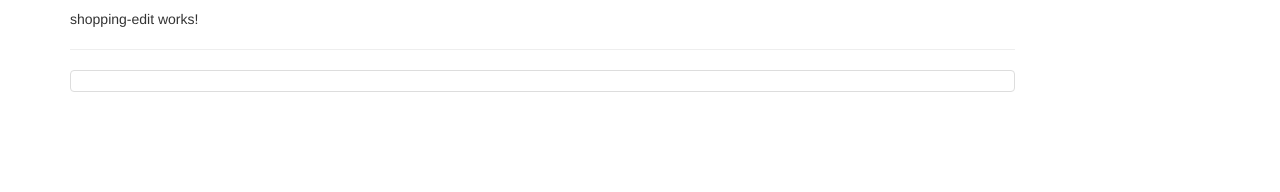
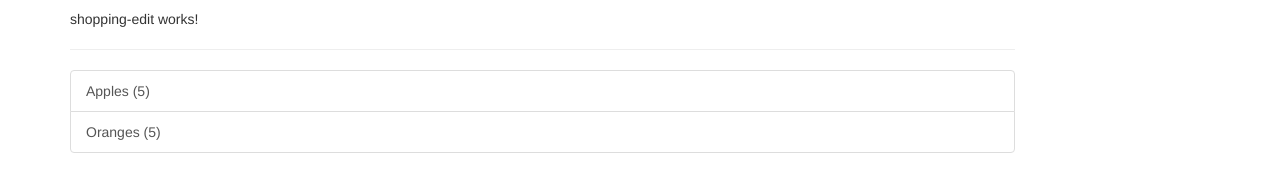
Before and after one commit to Grammos/cookWMe, an Angular app in the folder cook-w-me/: page / in a window 1280 px wide. Shown: the part 310-502 px from the top of the page. Built offline with nearby package versions, Linux system fonts and the light colour scheme.

Commit message:
Creating and Outputting the Shopping List.

```diff
--- a/cook-w-me/src/app/shopping-list/shopping-list.component.html
+++ b/cook-w-me/src/app/shopping-list/shopping-list.component.html
@@ -3,7 +3,13 @@
 		<app-shopping-edit></app-shopping-edit>
 		<hr>
 		<ul class="list-group">
-			<a class="list-group-item" style="cursor: pointer"></a>
+			<a
+				class="list-group-item"
+				style="cursor: pointer"
+				*ngFor="let ingredient of ingredients"
+			>
+				{{ ingredient.name }} ({{ ingredient.amount }})
+			</a>
 		</ul>
 	</div>
 </div>
--- a/cook-w-me/src/app/shopping-list/shopping-list.component.ts
+++ b/cook-w-me/src/app/shopping-list/shopping-list.component.ts
@@ -1,4 +1,5 @@
 import { Component, OnInit } from '@angular/core';
+import { Ingredient } from '../shared/ingredient.model'
 
 @Component({
   selector: 'app-shopping-list',
@@ -6,7 +7,10 @@
   styleUrls: ['./shopping-list.component.css']
 })
 export class ShoppingListComponent implements OnInit {
-  ingredients = [];
+  ingredients: Ingredient[]  = [
+  	new Ingredient('Apples', 5),
+  	new Ingredient('Oranges', 5)
+  ];
 
   constructor() { }
 
```
